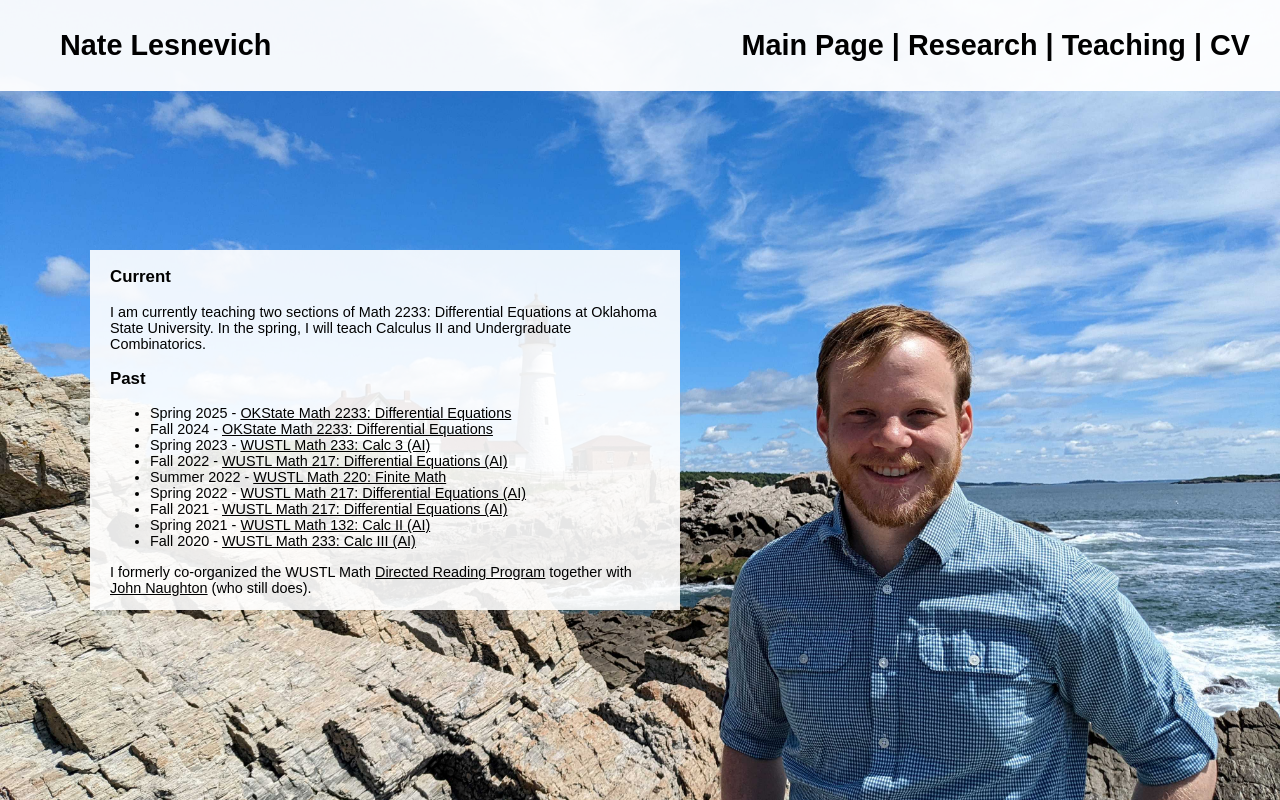
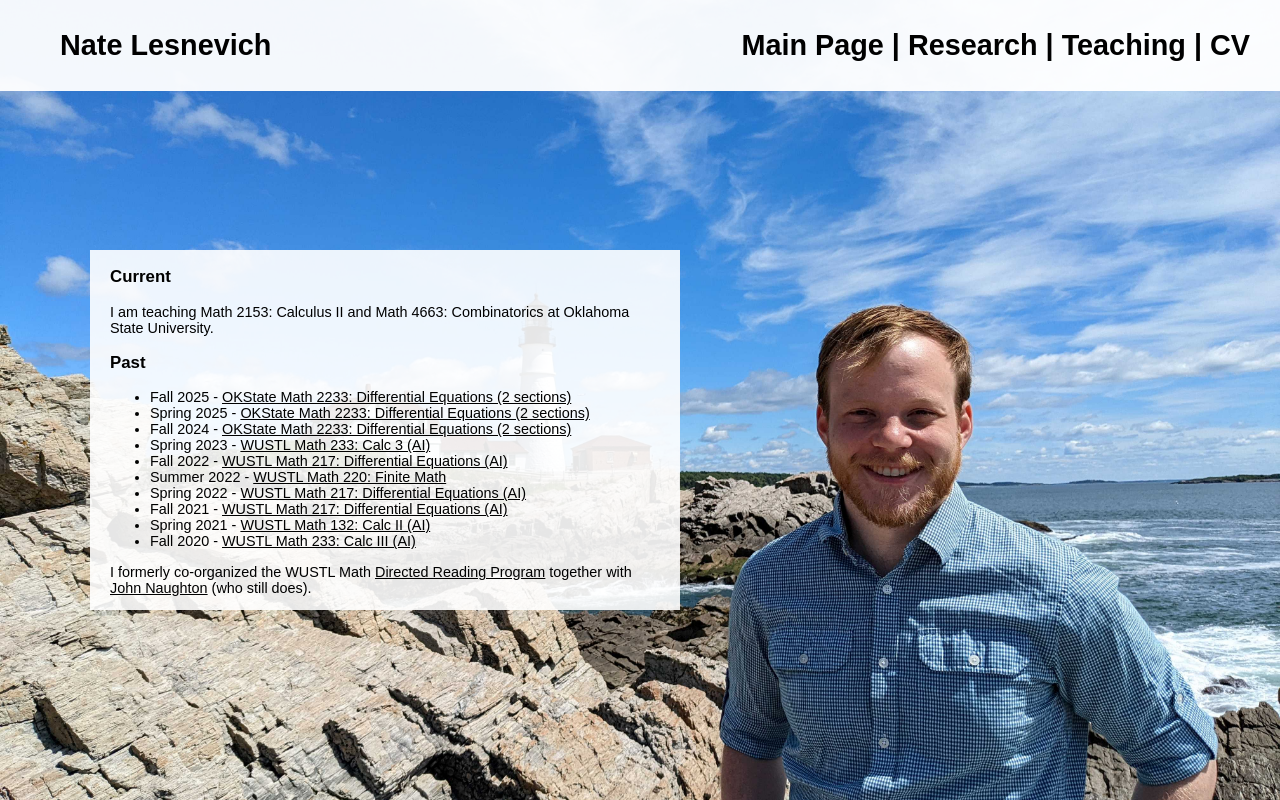
Before and after one commit to nlesnevich/nlesnevich.github.io, a plain HTML site: page Teaching-Page.html in a window 1280 px wide. Drawn offline with Linux system fonts and the light colour scheme.

Commit message:
Spring Update and CV

```diff
--- a/Teaching-Page.html
+++ b/Teaching-Page.html
@@ -18,14 +18,15 @@
                 Current
             </h3>
             <p>
-                I am currently teaching two sections of Math 2233: Differential Equations at Oklahoma State University. In the spring, I will teach Calculus II and Undergraduate Combinatorics.
+                I am teaching Math 2153: Calculus II and Math 4663: Combinatorics at Oklahoma State University.
             </p>
             <h3>
                 Past
             </h3>
             <ul>
-                <li>Spring 2025 - <u>OKState Math 2233: Differential Equations</u></li>
-                <li>Fall 2024   - <u>OKState Math 2233: Differential Equations</u></li>
+                <li>Fall 2025 - <u>OKState Math 2233: Differential Equations (2 sections)</u></li>
+                <li>Spring 2025 - <u>OKState Math 2233: Differential Equations (2 sections)</u></li>
+                <li>Fall 2024   - <u>OKState Math 2233: Differential Equations (2 sections)</u></li>
                 <li>Spring 2023 - <u>WUSTL Math 233: Calc 3 (AI)</u></li>
                 <li>Fall 2022 - <u>WUSTL Math 217: Differential Equations (AI)</u></li>
                 <li>Summer 2022 - <a href="./Syllabi/Finite_Math_syllabus.pdf"><u>WUSTL Math 220: Finite Math</u></a></li>
```
Also changed, not shown: 1 other file.
